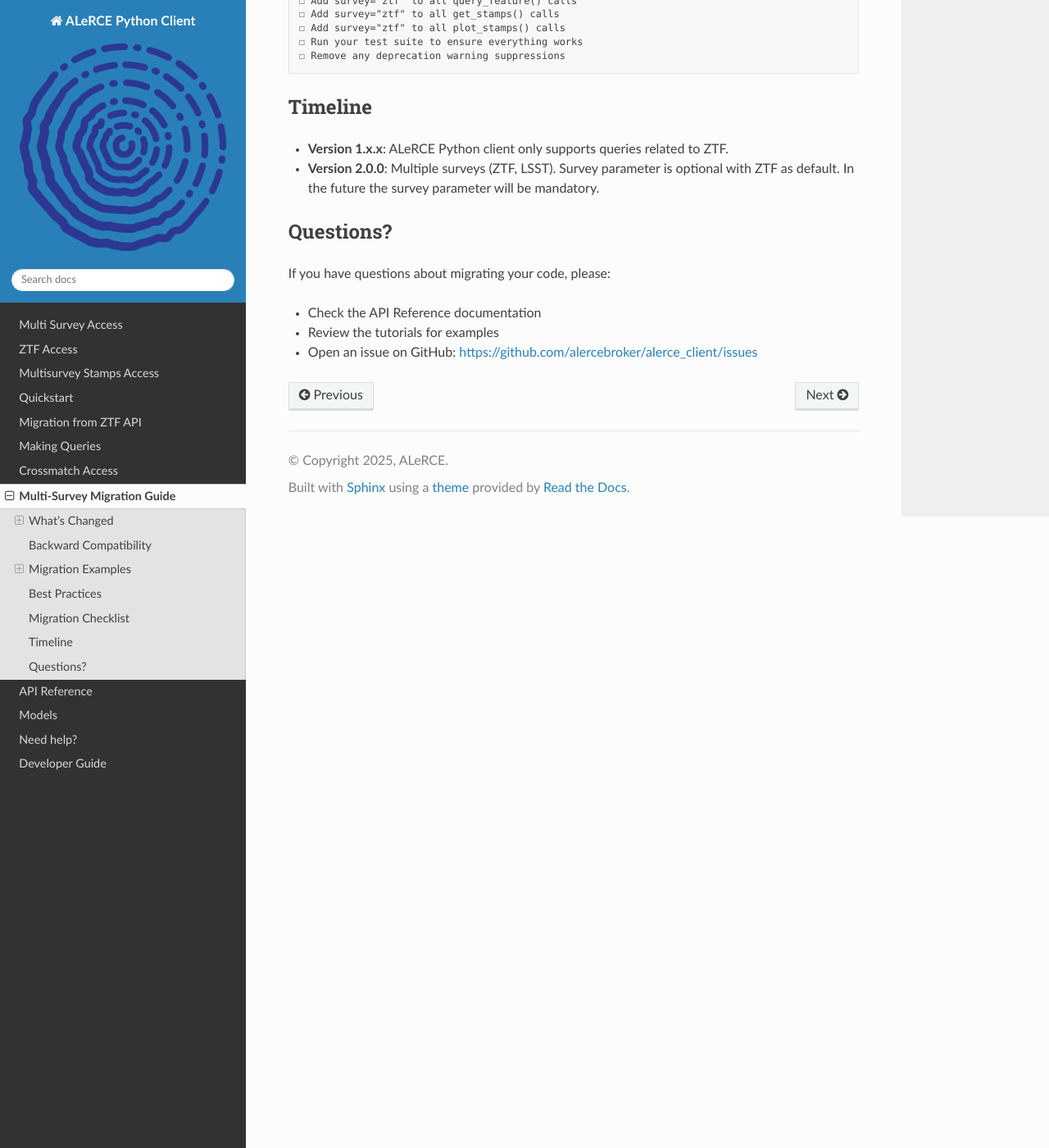
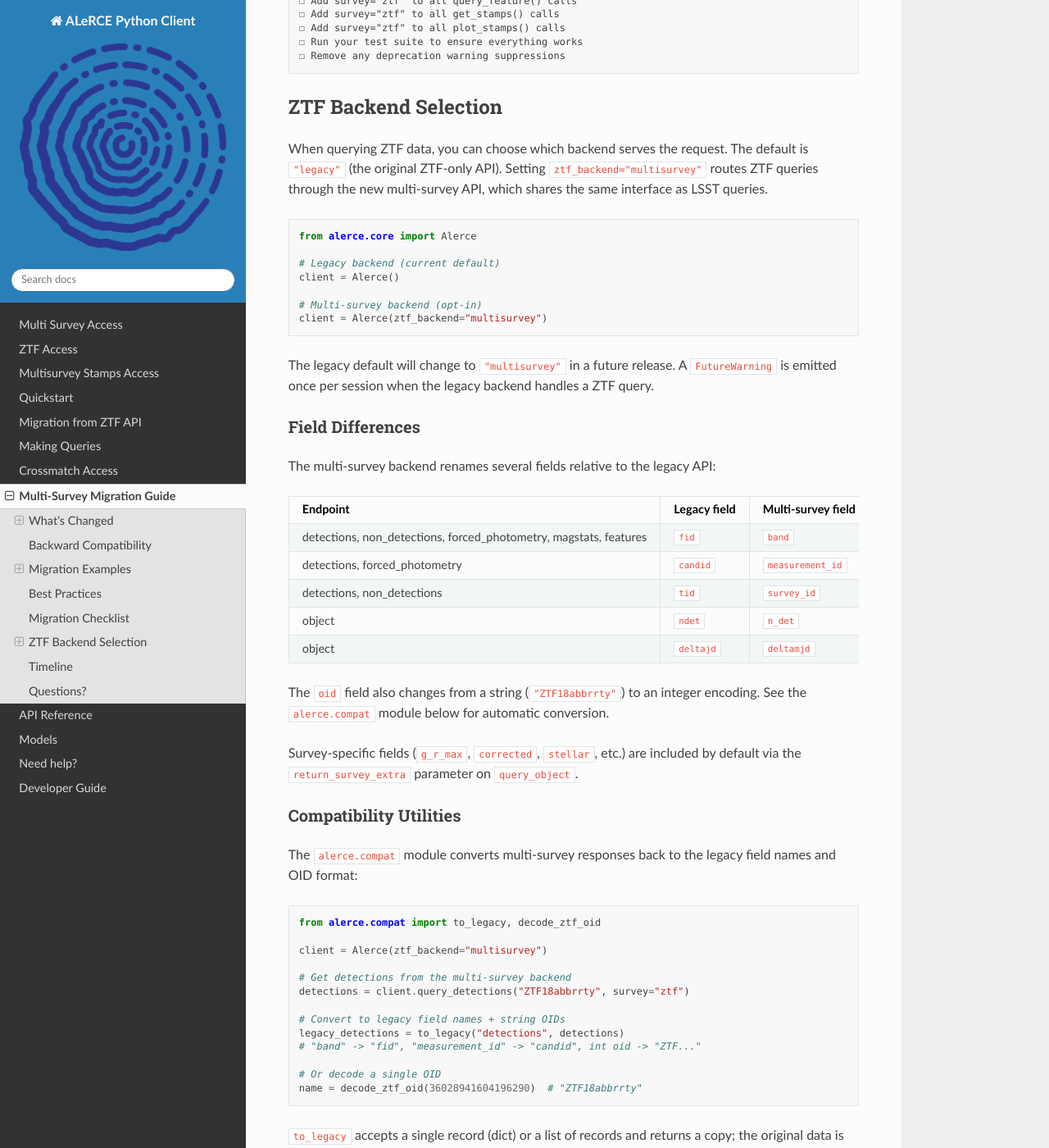
Before and after one commit to alercebroker/alerce_client, a Sphinx documentation site: the page built from docs/source/migration_guide.rst, in a window 1280 px wide and 1400 px high, scrolled down 3789 px. Shown: the whole window at 82% size. Built offline with Sphinx 7.4.7 and the Read the Docs theme 3.1.0, drawn with Linux system fonts in a browser that asks for light colours; formulas are drawn with MathJax 3; some of the changed text lies outside the part shown.

Commit message:
docs: document ztf_backend, compat module, and field changes
- migration_guide.rst: add ZTF Backend Selection section with
  ztf_backend param, field difference table, and compat usage
- multisurvey_api.rst: add query_features examples and Converting to
  Legacy Field Names section
- ztf_api.rst: add Switching to the Multi-Survey Backend section
- apis/alerce.rst: add automodule for alerce.compat

Co-Authored-By: Claude Opus 4.6 <noreply@anthropic.com>

```diff
--- a/docs/source/migration_guide.rst
+++ b/docs/source/migration_guide.rst
@@ -202,11 +202,94 @@ Use this checklist to update your code:
     ☐ Run your test suite to ensure everything works
     ☐ Remove any deprecation warning suppressions
 
+ZTF Backend Selection
+---------------------
+
+When querying ZTF data, you can choose which backend serves the request.
+The default is ``"legacy"`` (the original ZTF-only API). Setting
+``ztf_backend="multisurvey"`` routes ZTF queries through the new
+multi-survey API, which shares the same interface as LSST queries.
+
+.. code-block:: python
+
+    from alerce.core import Alerce
+
+    # Legacy backend (current default)
+    client = Alerce()
+
+    # Multi-survey backend (opt-in)
+    client = Alerce(ztf_backend="multisurvey")
+
+The legacy default will change to ``"multisurvey"`` in a future release.
+A ``FutureWarning`` is emitted once per session when the legacy backend
+handles a ZTF query.
+
+Field Differences
+^^^^^^^^^^^^^^^^^
+
+The multi-survey backend renames several fields relative to the legacy API:
+
+.. list-table::
+   :header-rows: 1
+
+   * - Endpoint
+     - Legacy field
+     - Multi-survey field
+   * - detections, non_detections, forced_photometry, magstats, features
+     - ``fid``
+     - ``band``
+   * - detections, forced_photometry
+     - ``candid``
+     - ``measurement_id``
+   * - detections, non_detections
+     - ``tid``
+     - ``survey_id``
+   * - object
+     - ``ndet``
+     - ``n_det``
+   * - object
+     - ``deltajd``
+     - ``deltamjd``
+
+The ``oid`` field also changes from a string (``"ZTF18abbrrty"``) to an
+integer encoding. See the ``alerce.compat`` module below for automatic
+conversion.
+
+Survey-specific fields (``g_r_max``, ``corrected``, ``stellar``, etc.)
+are included by default via the ``return_survey_extra`` parameter on
+``query_object``.
+
+Compatibility Utilities
+^^^^^^^^^^^^^^^^^^^^^^^
+
+The ``alerce.compat`` module converts multi-survey responses back to the
+legacy field names and OID format:
+
+.. code-block:: python
+
+    from alerce.compat import to_legacy, decode_ztf_oid
+
+    client = Alerce(ztf_backend="multisurvey")
+
+    # Get detections from the multi-survey backend
+    detections = client.query_detections("ZTF18abbrrty", survey="ztf")
+
+    # Convert to legacy field names + string OIDs
+    legacy_detections = to_legacy("detections", detections)
+    # "band" -> "fid", "measurement_id" -> "candid", int oid -> "ZTF..."
+
+    # Or decode a single OID
+    name = decode_ztf_oid(36028941604196290)  # "ZTF18abbrrty"
+
+``to_legacy`` accepts a single record (dict) or a list of records and
+returns a copy; the original data is not mutated.
+
 Timeline
 --------
 
 - **Version 1.x.x**: ALeRCE Python client only supports queries related to ZTF.
 - **Version 2.0.0**: Multiple surveys (ZTF, LSST). Survey parameter is optional with ZTF as default. In the future the survey parameter will be mandatory.
+- **Next**: The default ``ztf_backend`` will change from ``"legacy"`` to ``"multisurvey"``.
 
 Questions?
 ----------
```
Also changed, not shown: docs/source/apis/alerce.rst (+8 -0 lines), docs/source/tutorials/multisurvey_api.rst (+46 -1 lines), docs/source/tutorials/ztf_api.rst (+25 -0 lines).
